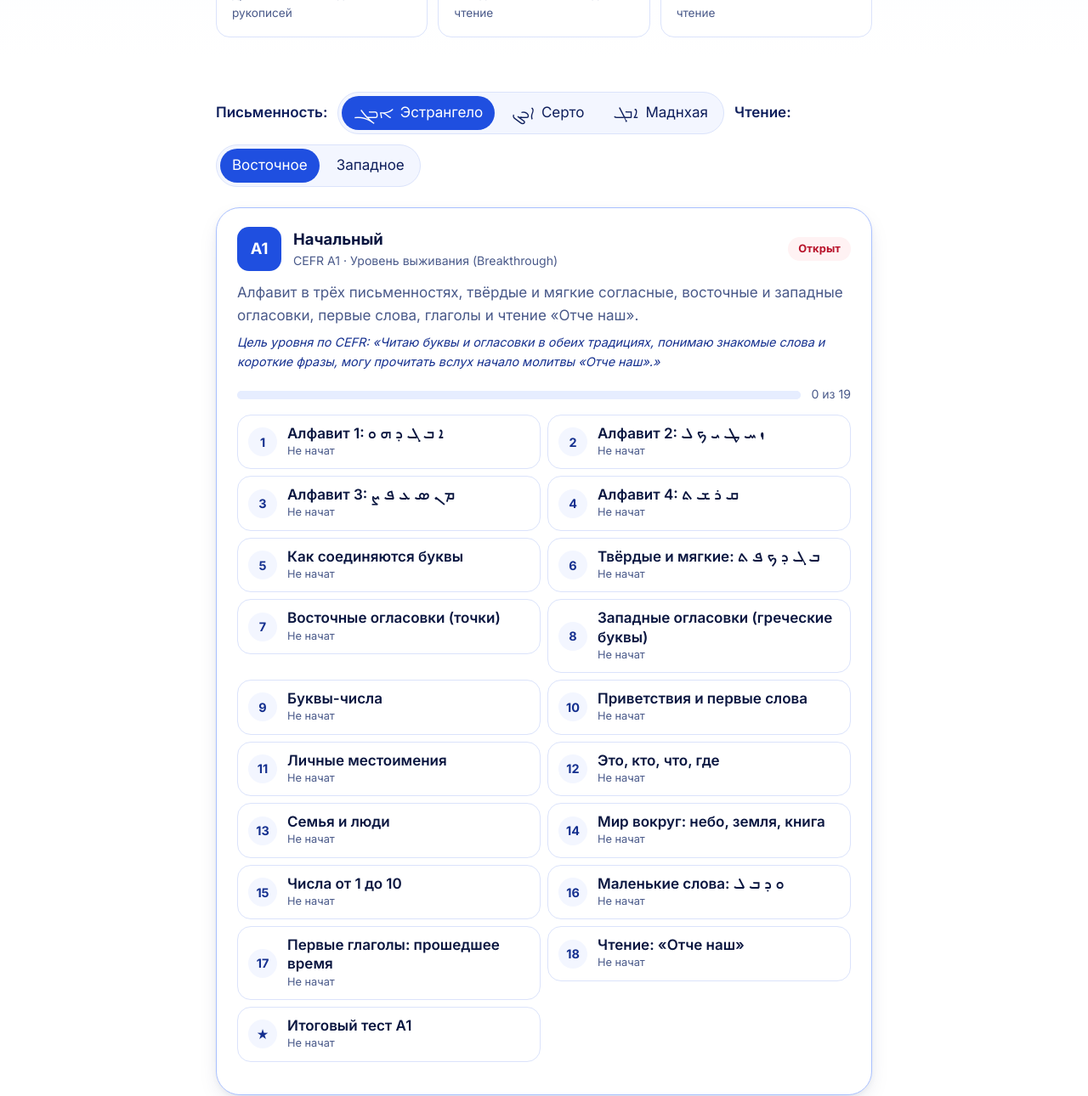
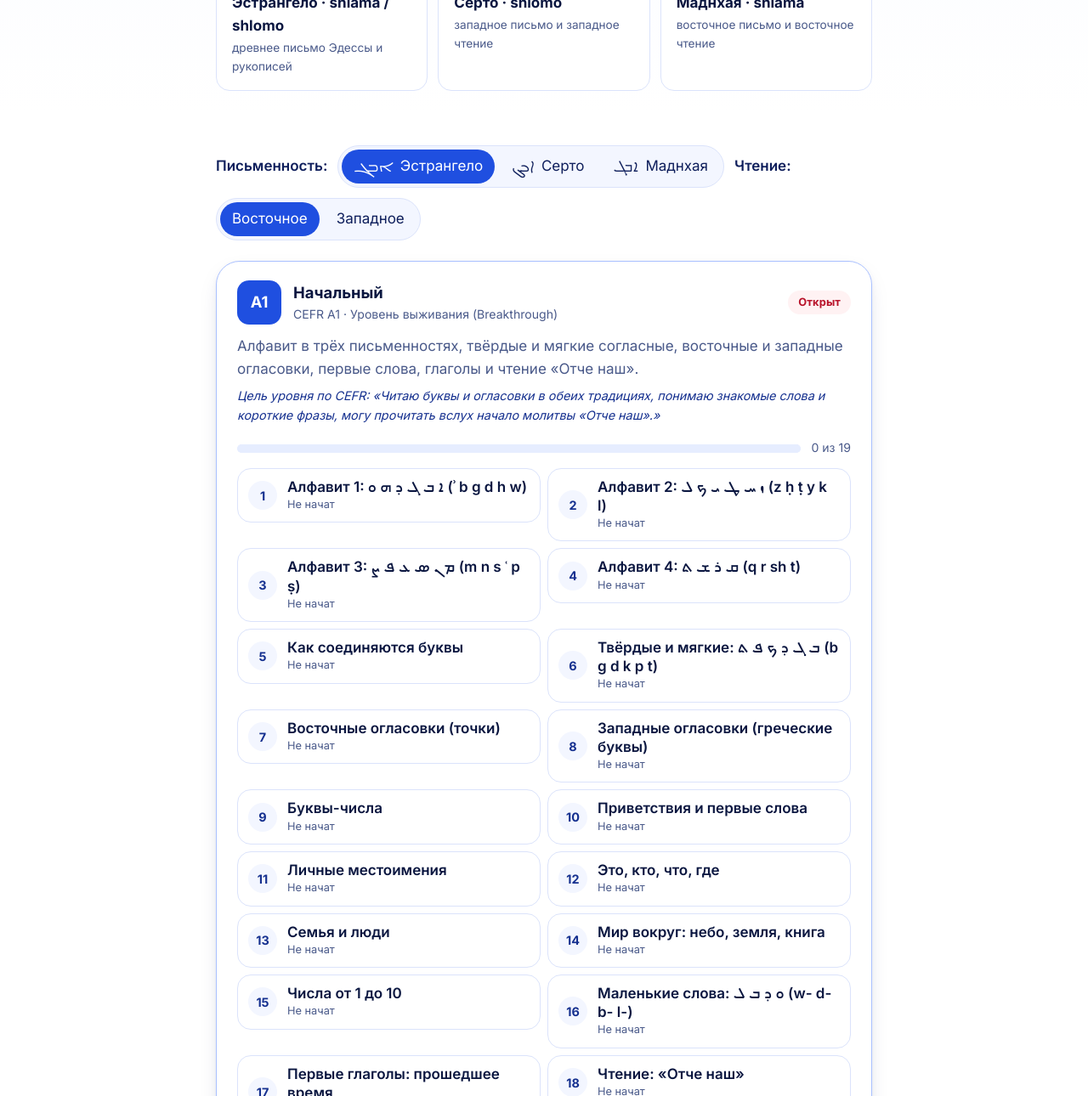
Before and after one commit to freemichael33-beta/madrashta, a plain HTML site: page ru/courses/classical/index.html in a window 1280 px wide. Shown: the part 686-1976 px from the top of the page at 85% size. Drawn offline with Linux system fonts and the light colour scheme.

Commit message:
Classical Syriac: Latin transliteration in unit titles, page heading and course card
Co-Authored-By: Claude Opus 5.5 <noreply@anthropic.com>
Claude-Session: https://claude.ai/code/session_019bzJ2qdNCeF4xGNpLtLtA3

```diff
--- a/js/course-classical-data.js
+++ b/js/course-classical-data.js
@@ -225,18 +225,18 @@ window.COURSE_DATA = (function () {
       can: 'Читаю буквы и огласовки в обеих традициях, понимаю знакомые слова и короткие фразы, могу прочитать вслух начало молитвы «Отче наш».',
       summary: 'Алфавит в трёх письменностях, твёрдые и мягкие согласные, восточные и западные огласовки, первые слова, глаголы и чтение «Отче наш».',
       units: [
-        { id: 'u1', kind: 'letters', title: 'Алфавит 1: ܐ ܒ ܓ ܕ ܗ ܘ', letters: ['alap', 'bet', 'gamal', 'dalat', 'he', 'waw'],
+        { id: 'u1', kind: 'letters', title: 'Алфавит 1: ܐ ܒ ܓ ܕ ܗ ܘ (ʾ b g d h w)', letters: ['alap', 'bet', 'gamal', 'dalat', 'he', 'waw'],
           intro: 'Классический сирийский — литературный язык Эдессы, Пешитты, Ефрема Сирина и всей сирийской церковной традиции. Письмо читается справа налево, в алфавите 22 согласные буквы. Есть две традиции чтения: восточная (Церковь Востока, письмо маднхая) и западная (Сирийская православная и Маронитская церкви, письмо серто). Переключатель «Чтение» вверху показывает слова так, как их читают в выбранной традиции.',
           notes: ['Названия букв тоже различаются: восточное Ālap, западное Olaf; Gāmal и Gomal.', 'Главное правило соответствия: восточное долгое ā на западе звучит как o.'] },
-        { id: 'u2', kind: 'letters', title: 'Алфавит 2: ܙ ܚ ܛ ܝ ܟ ܠ', letters: ['zayn', 'het', 'tet', 'yud', 'kap', 'lamad'],
+        { id: 'u2', kind: 'letters', title: 'Алфавит 2: ܙ ܚ ܛ ܝ ܟ ܠ (z ḥ ṭ y k l)', letters: ['zayn', 'het', 'tet', 'yud', 'kap', 'lamad'],
           intro: 'ܚ — глубокое глоточное «х», а ܟ после гласной тоже звучит как «х», но мягче. ܛ — эмфатическое «т», ܬ — обычное.' },
-        { id: 'u3', kind: 'letters', title: 'Алфавит 3: ܡ ܢ ܣ ܥ ܦ ܨ', letters: ['mim', 'nun', 'semkat', 'e', 'pe', 'sade'],
+        { id: 'u3', kind: 'letters', title: 'Алфавит 3: ܡ ܢ ܣ ܥ ܦ ܨ (m n s ʿ p ṣ)', letters: ['mim', 'nun', 'semkat', 'e', 'pe', 'sade'],
           intro: 'ܥ — глоточный согласный, который в классическом языке пишется и учитывается в грамматике, хотя в чтении часто ослаблен. У ܡ, ܢ и ܟ есть особая конечная форма.' },
-        { id: 'u4', kind: 'letters', title: 'Алфавит 4: ܩ ܪ ܫ ܬ', letters: ['qop', 'resh', 'shin', 'taw'],
+        { id: 'u4', kind: 'letters', title: 'Алфавит 4: ܩ ܪ ܫ ܬ (q r sh t)', letters: ['qop', 'resh', 'shin', 'taw'],
           intro: 'Буквы ܕ и ܪ различаются только точкой: у ܕ (d) она снизу, у ܪ (r) сверху.' },
         { id: 'u5', kind: 'joining', title: 'Как соединяются буквы', letters: ['alap', 'dalat', 'he', 'waw', 'zayn', 'sade', 'resh', 'taw', 'bet', 'lamad', 'mim', 'nun', 'kap', 'shin'],
           intro: 'Большинство букв соединяются с обеих сторон. Восемь букв (ܐ ܕ ܗ ܘ ܙ ܨ ܪ ܬ) соединяются только с предыдущей буквой, поэтому после них в слове появляется разрыв. В эстрангело особенно заметна конечная форма ܐ.' },
-        { id: 'u6', kind: 'letters', title: 'Твёрдые и мягкие: ܒ ܓ ܕ ܟ ܦ ܬ', letters: ['bet', 'gamal', 'dalat', 'kap', 'pe', 'taw'],
+        { id: 'u6', kind: 'letters', title: 'Твёрдые и мягкие: ܒ ܓ ܕ ܟ ܦ ܬ (b g d k p t)', letters: ['bet', 'gamal', 'dalat', 'kap', 'pe', 'taw'],
           intro: 'Шесть букв «бегадкефат» (ܒܓܕܟܦܬ) имеют два произношения: твёрдое (qushshāyā, точка над буквой) в начале слова и после согласного, и мягкое, фрикативное (rukkākhā, точка под буквой) после гласной: ܟܬܒܐ ktāwā/ktovo «книга» — первое ܟ твёрдое, ܒ мягкое.',
           notes: ['ܒ b → v (восток часто w): ܟܬܒܐ ktāwā, ktovo.', 'ܓ g → gh, ܕ d → dh, ܟ k → kh, ܦ p → f, ܬ t → th.', 'Точки qushshāyā и rukkākhā ставят в огласованных текстах; в неогласованных правило нужно знать.'] },
         { id: 'u7', kind: 'vowels', vowels: 'east', script: 'madnhaya', title: 'Восточные огласовки (точки)',
@@ -259,7 +259,7 @@ window.COURSE_DATA = (function () {
           intro: 'Многие из этих слов вы встретите в первых стихах Книги Бытия и Евангелия от Иоанна: ܫܡܝܐ «небо», ܐܪܥܐ «земля», ܢܘܗܪܐ «свет», ܡܠܬܐ «слово».' },
         { id: 'u15', kind: 'words', title: 'Числа от 1 до 10', words: 'numbers',
           intro: 'Это формы, которые сочетаются с существительными мужского рода. Женские формы и согласование чисел — на уровне A2.' },
-        { id: 'u16', kind: 'words', title: 'Маленькие слова: ܘ ܕ ܒ ܠ', words: 'particles',
+        { id: 'u16', kind: 'words', title: 'Маленькие слова: ܘ ܕ ܒ ܠ (w- d- b- l-)', words: 'particles',
           intro: 'Четыре однобуквенные частицы пишутся слитно со следующим словом: ܘ «и», ܕ «который, -ов», ܒ «в», ܠ «к, для». ܒܒܝܬܐ bvaytā — «в доме», ܕܡܠܟܐ dmalkā — «царя, царский».' },
         { id: 'u17', kind: 'words', title: 'Первые глаголы: прошедшее время', words: 'verbs', phrases: 'verbs',
           intro: 'Словарная форма сирийского глагола — 3-е лицо мужского рода прошедшего времени: ܟܬܒ kthaw/kthav «он написал». От корня (здесь К-Т-Б) образуются и другие слова: ܟܬܒܐ «книга».',
--- a/ru/courses/classical/index.html
+++ b/ru/courses/classical/index.html
@@ -107,12 +107,12 @@
 <section class="page-head">
   <div class="container narrow">
     <p class="cx-crumb"><a href="../index.html">← Все курсы</a></p>
-    <p class="eyebrow-script" aria-hidden="true"><span lang="syr" dir="rtl">ܝܘܠܦܢܐ ܕܠܫܢܐ ܣܘܪܝܝܐ</span></p>
+    <p class="eyebrow-script"><span lang="syr" dir="rtl">ܝܘܠܦܢܐ ܕܠܫܢܐ ܣܘܪܝܝܐ</span> <span class="cx-word-en" lang="en">Yulpana d-leshana Suryaya (East) · Yulfono d-leshono Suryoyo (West): «изучение сирийского языка»</span></p>
     <h1>Курс классического сирийского языка</h1>
     <p class="lead">Классический сирийский — литературный язык Пешитты, Ефрема Сирина и богослужения сирийских церквей. Курс учит читать его в двух традициях: восточной (Церковь Востока) и западной (Сирийская православная и Маронитская церкви). Уроки, упражнения с мгновенной проверкой и прогресс в браузере, по шкале CEFR от A1 до C2.</p>
     <p class="cx-author">Автор курса: <strong lang="en" dir="ltr">Michael Baddu</strong></p>
     <ul class="cx-scripts-intro">
-      <li><span lang="syr" dir="rtl" class="syr s-estrangela">ܫܠܡܐ</span><strong>Эстрангело</strong><span>древнее письмо Эдессы и рукописей</span></li>
+      <li><span lang="syr" dir="rtl" class="syr s-estrangela">ܫܠܡܐ</span><strong>Эстрангело · shlāmā / shlomo</strong><span>древнее письмо Эдессы и рукописей</span></li>
       <li><span lang="syr" dir="rtl" class="syr s-serto">ܫܠܡܐ</span><strong>Серто · shlomo</strong><span>западное письмо и западное чтение</span></li>
       <li><span lang="syr" dir="rtl" class="syr s-madnhaya">ܫܠܡܐ</span><strong>Маднхая · shlāmā</strong><span>восточное письмо и восточное чтение</span></li>
     </ul>
```
Also changed, not shown: ru/courses/index.html (+1 -1 lines).
